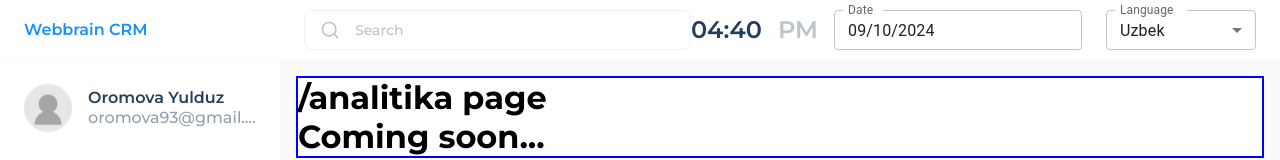
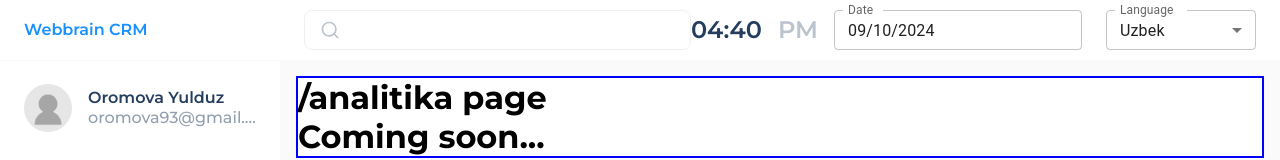
Before and after one commit to oromova/CRM, a React (Vite) app: page /analitika in a window 1280 px wide. Shown: the top 160 px of the page. Built offline with nearby package versions, Linux system fonts and the light colour scheme.

Commit message:
Generic Input

```diff
--- a/src/component/Generics/Input/index.jsx
+++ b/src/component/Generics/Input/index.jsx
@@ -1,7 +1,15 @@
 import React from 'react'
+import { Container, Input } from "./style";
 
-export const Navbar = () => {
-  return (
-    <div>Navbar</div>
+export const GenericInput = (props) => {
+  const {iconLeft, iconRight} = props;
+    return (
+    <Container {...props}>
+      {iconLeft && iconLeft}
+      <Input {...props}/>
+      {iconRight && iconRight}
+    </Container>
   )
 }
+
+export default GenericInput
--- a/src/component/Generics/Input/style.js
+++ b/src/component/Generics/Input/style.js
@@ -0,0 +1,33 @@
+import styled from "styled-components";
+
+export const Container = styled.div`
+  display: flex;
+  align-items: center;
+  flex: 1;
+  border: 1px solid rgb(240, 240, 240);
+  overflow: hidden;
+  border-radius: ${({ borderRadius }) => typeof borderRadius === "string" ? borderRadius:`${borderRadius}px`};
+  width: ${({ width }) => typeof width === "string" ? width:`${width}px`};
+  height: ${({ height }) => typeof width === "string" ? height:`${height}px`};
+  max-width: ${({ width }) => typeof width === "string" ? width:`${width}px`};
+`;
+
+export const Input = styled.input`
+  outline: none;
+  border: 0;
+  flex: 1;
+  width: ${({ width }) => typeof width === "string" ? width:`${width}px`};
+  height: ${({ height }) => typeof width === "string" ? height:`${height}px`};
+  max-width: ${({ width }) => typeof width === "string" ? width:`${width}px`};
+  font-size: ${({ fontSize }) => typeof fontSize === "string" ? fontSize:`${fontSize}px`};
+  font-weight: ${({ fontWeight }) => typeof fontWeight === "string" ? fontWeight:`${fontWeight}px`};
+  line-height: ${({ lineHeight }) => typeof lineHeight === "string" ? lineHeight:`${lineHeight}px`};
+  border-radius: ${({ borderRadius }) => typeof borderRadius === "string" ? borderRadius:`${borderRadius}px`};
+  color: ${({color}) => color? color: 'rgb(187, 195, 205)'};
+  &::placeholder {
+    color: ${({color}) => color? color: 'rgb(187, 195, 205)'};
+    font-size: ${({ placeholderStyle }) => typeof placeholderStyle?.fontSize === "string" ? placeholderStyle?.fontSize :`${placeholderStyle?.fontSize}px`};
+    font-weight: ${({ placeholderStyle }) => typeof placeholderStyle?.fontWeight === "string" ? placeholderStyle?.fontWeight:`${placeholderStyle?.fontWeight}px`};
+    line-height: ${({ placeholderStyle }) => typeof placeholderStyle?.lineHeight === "string" ? placeholderStyle?.lineHeight:`${placeholderStyle?.lineHeight}px`};
+  }
+`;
--- a/src/component/Navbar/index.jsx
+++ b/src/component/Navbar/index.jsx
@@ -1,23 +1,29 @@
-import React from 'react'
-import { Container, Input, InputWrapper, SearchIcon, Section } from './style';
+import React from 'react';
+import { Container, SearchIcon, Section } from './style';
 import Time from './Time';
 import GenericSelect from './Select';
 import DateTimepicker from './DateTimepicker';
+import Input from '../Generics/Input';
 
 export const Navbar = () => {
   return (
     <Container>
-      <InputWrapper>
+      {/* <InputWrapper>
         <SearchIcon />
         <Input placeholder="Search"/>
-      </InputWrapper>
+      </InputWrapper> */}
+      <Input
+      width={500}
+      height={40}
+      borderRadius={8}
+      iconLeft={<SearchIcon />} />
       <Section>
-        <Time/>
-        <DateTimepicker/>
-        <GenericSelect/>
+        <Time />
+        <DateTimepicker />
+        <GenericSelect />
       </Section>
     </Container>
-  )
-}
+  );
+};
 
-export default Navbar
+export default Navbar;
--- a/src/component/Navbar/style.js
+++ b/src/component/Navbar/style.js
@@ -8,37 +8,6 @@ const Container = styled.div`
   background-color: white;
   height: 60px;
   padding: 0 16px 0 24px;
-`;
-
-const InputWrapper = styled.div`
-  display: flex;
-  align-items: center;
-  flex: 1;
-  max-width: 500px;
-  width: fit-content;
-  border-radius: 8px;
-  height: 40px;
-  border: 1px solid rgb(240, 240, 240);
-`;
-
-const Input = styled.input`
-  flex: 1;
-  max-width: 500px;
-  width: 100%;
-  outline: none;
-  border: 0;
-  height: 36px;
-  font-weight: 500;
-  font-size: 14px;
-  border-radius: 8px;
-  line-height: 20px;
-  color: rgb(187, 195, 205);
-  &::placeholder {
-    color: rgb(187, 195, 205);
-    font-weight: 500;
-    font-size: 14px;
-    line-height: 20px;
-  }
 `;
 
 const SearchIcon = styled(search)`
@@ -62,4 +31,4 @@ const Timer = styled.div`
 
 
 
-export { Container, InputWrapper, Input, SearchIcon, Section, Timer };
+export { Container,  SearchIcon, Section, Timer };
```
